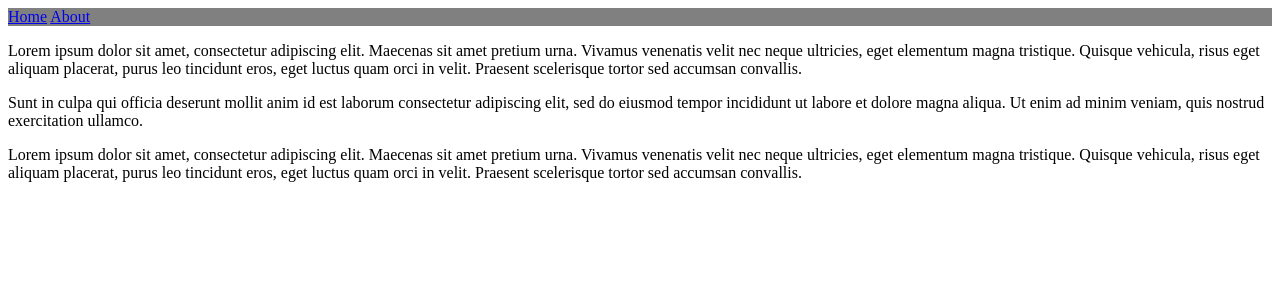
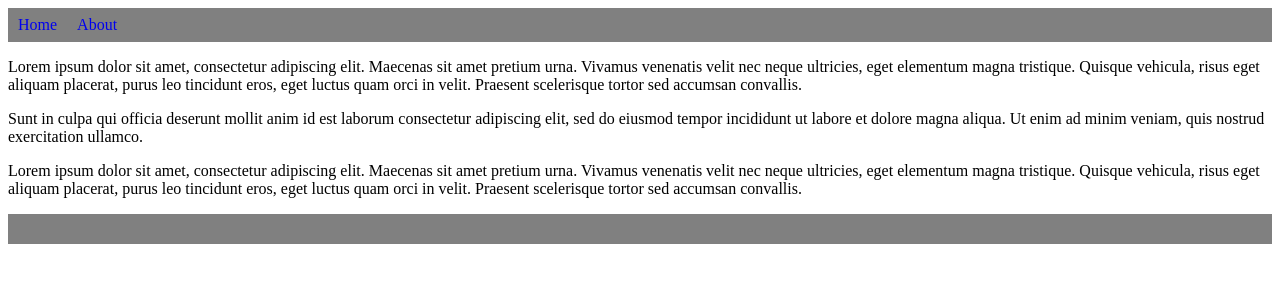
Before and after one commit to aadet001/CS322, a plain HTML site: page mainProj/index.html in a window 1280 px wide. Drawn offline with Linux system fonts and the light colour scheme.

Commit message:
updated main project

```diff
--- a/mainProj/index.html
+++ b/mainProj/index.html
@@ -7,21 +7,21 @@
 </head>
 <body>
 	<div >
-		<div id="header">
+		<div class="header">
 
 		</div>
-		<div id="topnav">
-			<a href="#">Home</a>
+		<div class="topnav">
+			<a href="index.html">Home</a>
 			<!-- <a href="#"></a> -->
 			<a href="#">About</a>
 		</div>
-		<div id="main">
+		<div class="main">
 			<p>Lorem ipsum dolor sit amet, consectetur adipiscing elit. Maecenas sit amet pretium urna. Vivamus venenatis velit nec neque ultricies, eget elementum magna tristique. Quisque vehicula, risus eget aliquam placerat, purus leo tincidunt eros, eget luctus quam orci in velit. Praesent scelerisque tortor sed accumsan convallis.</p>
-			<p id="midsec">Sunt in culpa qui officia deserunt mollit anim id est laborum consectetur adipiscing elit, sed do eiusmod tempor incididunt ut labore et dolore magna aliqua. Ut enim ad minim veniam, quis nostrud exercitation ullamco.
+			<p class="midsec">Sunt in culpa qui officia deserunt mollit anim id est laborum consectetur adipiscing elit, sed do eiusmod tempor incididunt ut labore et dolore magna aliqua. Ut enim ad minim veniam, quis nostrud exercitation ullamco.
 			</p>
     		<p>Lorem ipsum dolor sit amet, consectetur adipiscing elit. Maecenas sit amet pretium urna. Vivamus venenatis velit nec neque ultricies, eget elementum magna tristique. Quisque vehicula, risus eget aliquam placerat, purus leo tincidunt eros, eget luctus quam orci in velit. Praesent scelerisque tortor sed accumsan convallis.</p>
 		</div>
-		<div id="footer">
+		<div class="footer">
 
 		</div>
 
--- a/mainProj/stylesheet.css
+++ b/mainProj/stylesheet.css
@@ -1,16 +1,31 @@
-#topnav {
+.topnav {
 	background-color: gray;
+	overflow:hidden;
 }
 
-#topnav a:hover {
+.topnav a {
+	float: left;
+	display: block;
+	text-align: center;
+	padding:8px 10px;
+	text-decoration: none;
+}
+
+.topnav a:hover {
 	background-color: #ddd;
 	color: black;
 }
 
-#midsec:hover{
+.midsec:hover{
 	color: blue;
 }
 
-#midsec:active{
+.midsec:active{
 	color:yellow;
 }
+
+.footer {
+	text-align: center;
+	background-color: gray;
+	padding: 15px;
+}
```
